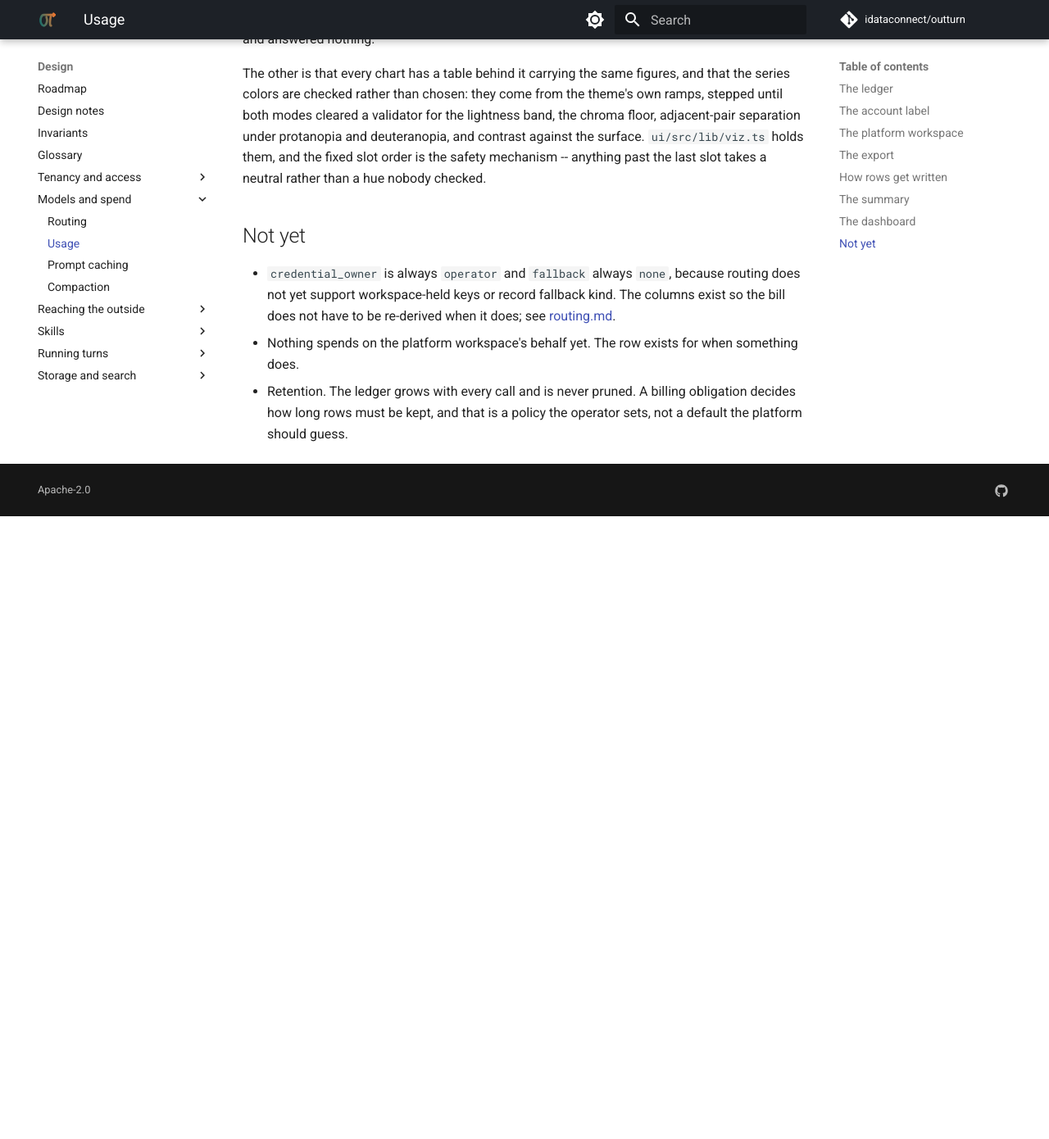
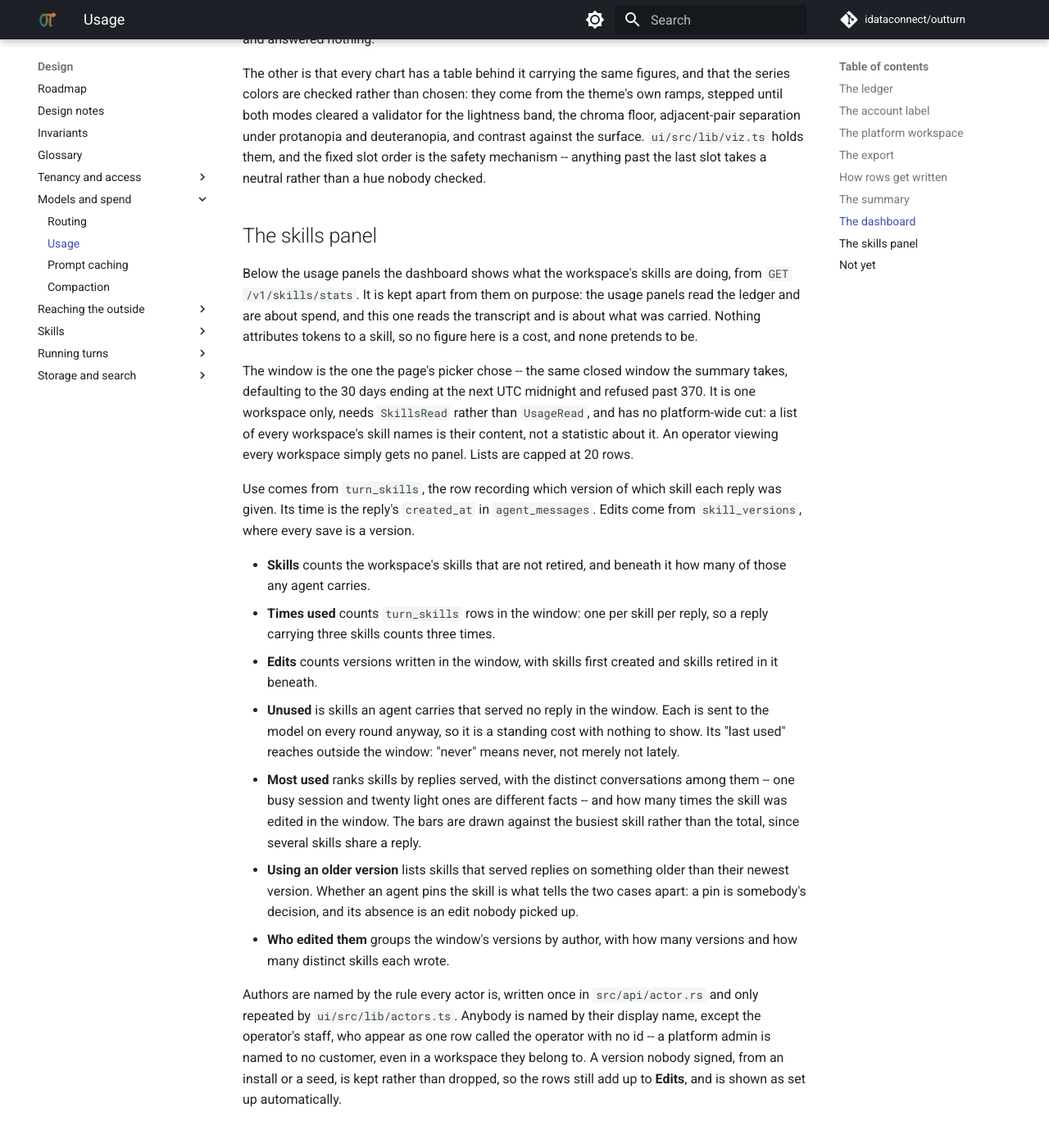
Before and after one commit to idataconnect/outturn, an MkDocs documentation site: the page built from docs/usage.md, in a window 1280 px wide and 1400 px high, scrolled down 4190 px. Shown: the top 1390 px of the window at 82% size. Built offline with MkDocs 1.6.1 and Material for MkDocs 9.7.7, drawn with Linux system fonts in a browser that asks for light colours; comment, search, counter and statistics services are not loaded; before the commit the page ends 4820 px from its top, so only the background shows below that.

Commit message:
Describe the dashboard's skills panel
The panel had no page saying what its figures count, which window they
cover or why an author shows up as the operator. It sits beside the
dashboard in usage.md because it is read alongside it, and says why it
is kept apart from the spend panels.

Co-Authored-By: Claude Opus 5.5 <noreply@anthropic.com>

```diff
--- a/docs/usage.md
+++ b/docs/usage.md
@@ -173,6 +173,55 @@ deuteranopia, and contrast against the surface. `ui/src/lib/viz.ts` holds them,
 and the fixed slot order is the safety mechanism -- anything past the last slot
 takes a neutral rather than a hue nobody checked.
 
+## The skills panel
+
+Below the usage panels the dashboard shows what the workspace's skills are
+doing, from `GET /v1/skills/stats`. It is kept apart from them on purpose: the
+usage panels read the ledger and are about spend, and this one reads the
+transcript and is about what was carried. Nothing attributes tokens to a skill,
+so no figure here is a cost, and none pretends to be.
+
+The window is the one the page's picker chose -- the same closed window the
+summary takes, defaulting to the 30 days ending at the next UTC midnight and
+refused past 370. It is one workspace only, needs `SkillsRead` rather than
+`UsageRead`, and has no platform-wide cut: a list of every workspace's skill
+names is their content, not a statistic about it. An operator viewing every
+workspace simply gets no panel. Lists are capped at 20 rows.
+
+Use comes from `turn_skills`, the row recording which version of which skill
+each reply was given. Its time is the reply's `created_at` in `agent_messages`.
+Edits come from `skill_versions`, where every save is a version.
+
+- **Skills** counts the workspace's skills that are not retired, and beneath it
+  how many of those any agent carries.
+- **Times used** counts `turn_skills` rows in the window: one per skill per
+  reply, so a reply carrying three skills counts three times.
+- **Edits** counts versions written in the window, with skills first created
+  and skills retired in it beneath.
+- **Unused** is skills an agent carries that served no reply in the window.
+  Each is sent to the model on every round anyway, so it is a standing cost
+  with nothing to show. Its "last used" reaches outside the window: "never"
+  means never, not merely not lately.
+- **Most used** ranks skills by replies served, with the distinct
+  conversations among them -- one busy session and twenty light ones are
+  different facts -- and how many times the skill was edited in the window.
+  The bars are drawn against the busiest skill rather than the total, since
+  several skills share a reply.
+- **Using an older version** lists skills that served replies on something
+  older than their newest version. Whether an agent pins the skill is what
+  tells the two cases apart: a pin is somebody's decision, and its absence is
+  an edit nobody picked up.
+- **Who edited them** groups the window's versions by author, with how many
+  versions and how many distinct skills each wrote.
+
+Authors are named by the rule every actor is, written once in
+`src/api/actor.rs` and only repeated by `ui/src/lib/actors.ts`. Anybody is
+named by their display name, except the operator's staff, who appear as one
+row called the operator with no id -- a platform admin is named to no customer,
+even in a workspace they belong to. A version nobody signed, from an install or
+a seed, is kept rather than dropped, so the rows still add up to **Edits**,
+and is shown as set up automatically.
+
 ## Not yet
 
 - `credential_owner` is always `operator` and `fallback` always `none`, because
```
